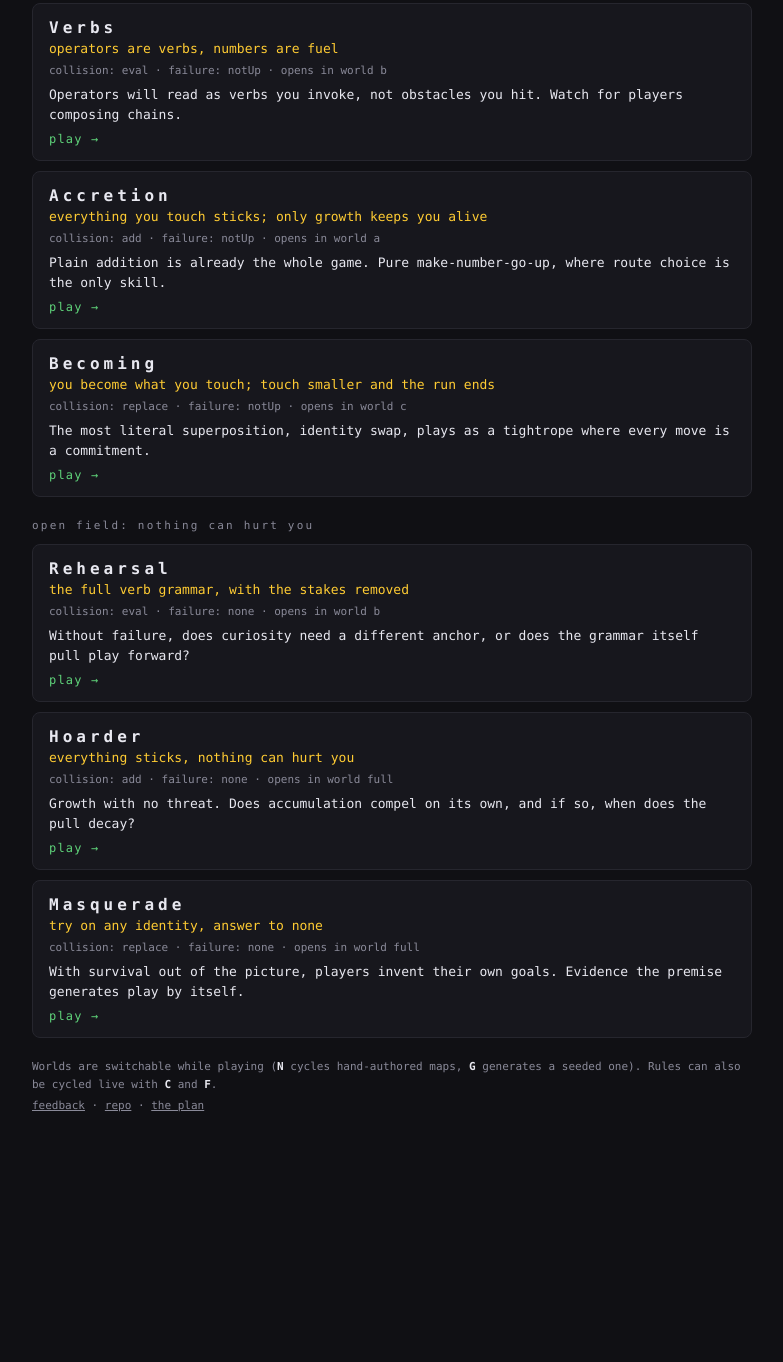
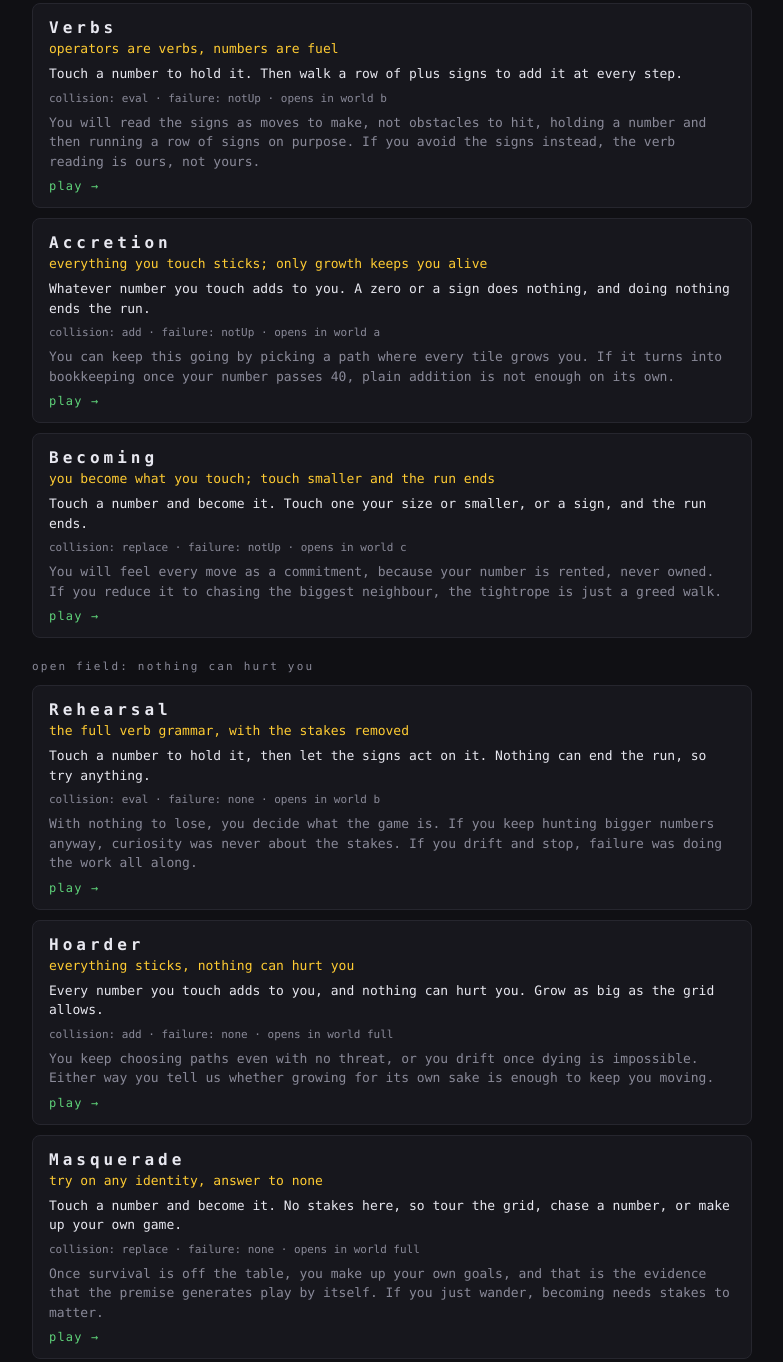
Before and after one commit to maphew/number-up, a plain HTML site: page index.html in a window 1280 px wide. Shown: the part 201-1563 px from the top of the page, without its empty margins (248-1031 px from the left). Before the commit the page ends 1344 px from the top, so only its background shows below. Drawn offline with Linux system fonts and the light colour scheme.

Commit message:
Adopt shorthand-plus-plain-line copy convention on gallery cards
Taglines stay aphoristic. Each card gains a plain mechanics line (how),
and hypothesis lines are rewritten in plain second person. Notebooks keep
the full design register.

```diff
--- a/gallery.js
+++ b/gallery.js
@@ -27,10 +27,12 @@
     a.innerHTML = `
       <h2>${v.name}</h2>
       <p class="tagline"></p>
+      <p class="how"></p>
       <p class="meta"></p>
       <p class="hypothesis"></p>
       <p class="play">play →</p>`;
     a.querySelector('.tagline').textContent = v.tagline;
+    a.querySelector('.how').textContent = v.how;
     a.querySelector('.meta').textContent =
       `collision: ${v.rule} · failure: ${v.fail} · opens in world ${v.world || 'full'}`;
     a.querySelector('.hypothesis').textContent = v.hypothesis;
--- a/style.css
+++ b/style.css
@@ -348,6 +348,12 @@ body.debug .stats .debug-only {
   margin: 0 0 8px;
 }
 
+.card .how {
+  font-size: 13px;
+  line-height: 1.5;
+  margin: 0 0 8px;
+}
+
 .card .meta {
   color: var(--dim);
   font-size: 11px;
@@ -355,6 +361,7 @@ body.debug .stats .debug-only {
 }
 
 .card .hypothesis {
+  color: var(--dim);
   font-size: 13px;
   line-height: 1.5;
   margin: 0 0 8px;
--- a/variants.js
+++ b/variants.js
@@ -5,54 +5,63 @@
   // a collision rule × a failure rule, a suggested starting world, and the
   // hypothesis it exists to test. The front-page gallery renders from this
   // registry; long-form tracking (feedback, musings) lives in variants/<id>.md.
+  // Copy convention ("shorthand plus a plain line"): the tagline stays
+  // aphoristic, `how` states the mechanics plainly, and `hypothesis` is the
+  // bet in plain second person.
   const VARIANTS = {
     verbs: {
       name: 'Verbs',
       tagline: 'operators are verbs, numbers are fuel',
+      how: 'Touch a number to hold it. Then walk a row of plus signs to add it at every step.',
       rule: 'eval',
       fail: 'notUp',
       world: 'b',
-      hypothesis: 'Operators will read as verbs you invoke, not obstacles you hit. Watch for players composing chains.',
+      hypothesis: 'You will read the signs as moves to make, not obstacles to hit, holding a number and then running a row of signs on purpose. If you avoid the signs instead, the verb reading is ours, not yours.',
     },
     accretion: {
       name: 'Accretion',
       tagline: 'everything you touch sticks; only growth keeps you alive',
+      how: 'Whatever number you touch adds to you. A zero or a sign does nothing, and doing nothing ends the run.',
       rule: 'add',
       fail: 'notUp',
       world: 'a',
-      hypothesis: 'Plain addition is already the whole game. Pure make-number-go-up, where route choice is the only skill.',
+      hypothesis: 'You can keep this going by picking a path where every tile grows you. If it turns into bookkeeping once your number passes 40, plain addition is not enough on its own.',
     },
     becoming: {
       name: 'Becoming',
       tagline: 'you become what you touch; touch smaller and the run ends',
+      how: 'Touch a number and become it. Touch one your size or smaller, or a sign, and the run ends.',
       rule: 'replace',
       fail: 'notUp',
       world: 'c',
-      hypothesis: 'The most literal superposition, identity swap, plays as a tightrope where every move is a commitment.',
+      hypothesis: 'You will feel every move as a commitment, because your number is rented, never owned. If you reduce it to chasing the biggest neighbour, the tightrope is just a greed walk.',
     },
     rehearsal: {
       name: 'Rehearsal',
       tagline: 'the full verb grammar, with the stakes removed',
+      how: 'Touch a number to hold it, then let the signs act on it. Nothing can end the run, so try anything.',
       rule: 'eval',
       fail: 'none',
       world: 'b',
-      hypothesis: 'Without failure, does curiosity need a different anchor, or does the grammar itself pull play forward?',
+      hypothesis: 'With nothing to lose, you decide what the game is. If you keep hunting bigger numbers anyway, curiosity was never about the stakes. If you drift and stop, failure was doing the work all along.',
     },
     hoarder: {
       name: 'Hoarder',
       tagline: 'everything sticks, nothing can hurt you',
+      how: 'Every number you touch adds to you, and nothing can hurt you. Grow as big as the grid allows.',
       rule: 'add',
       fail: 'none',
       world: 'full',
-      hypothesis: 'Growth with no threat. Does accumulation compel on its own, and if so, when does the pull decay?',
+      hypothesis: 'You keep choosing paths even with no threat, or you drift once dying is impossible. Either way you tell us whether growing for its own sake is enough to keep you moving.',
     },
     masquerade: {
       name: 'Masquerade',
       tagline: 'try on any identity, answer to none',
+      how: 'Touch a number and become it. No stakes here, so tour the grid, chase a number, or make up your own game.',
       rule: 'replace',
       fail: 'none',
       world: 'full',
-      hypothesis: 'With survival out of the picture, players invent their own goals. Evidence the premise generates play by itself.',
+      hypothesis: 'Once survival is off the table, you make up your own goals, and that is the evidence that the premise generates play by itself. If you just wander, becoming needs stakes to matter.',
     },
   };
 
```
Also changed, not shown: variants/README.md, 1 other file.
